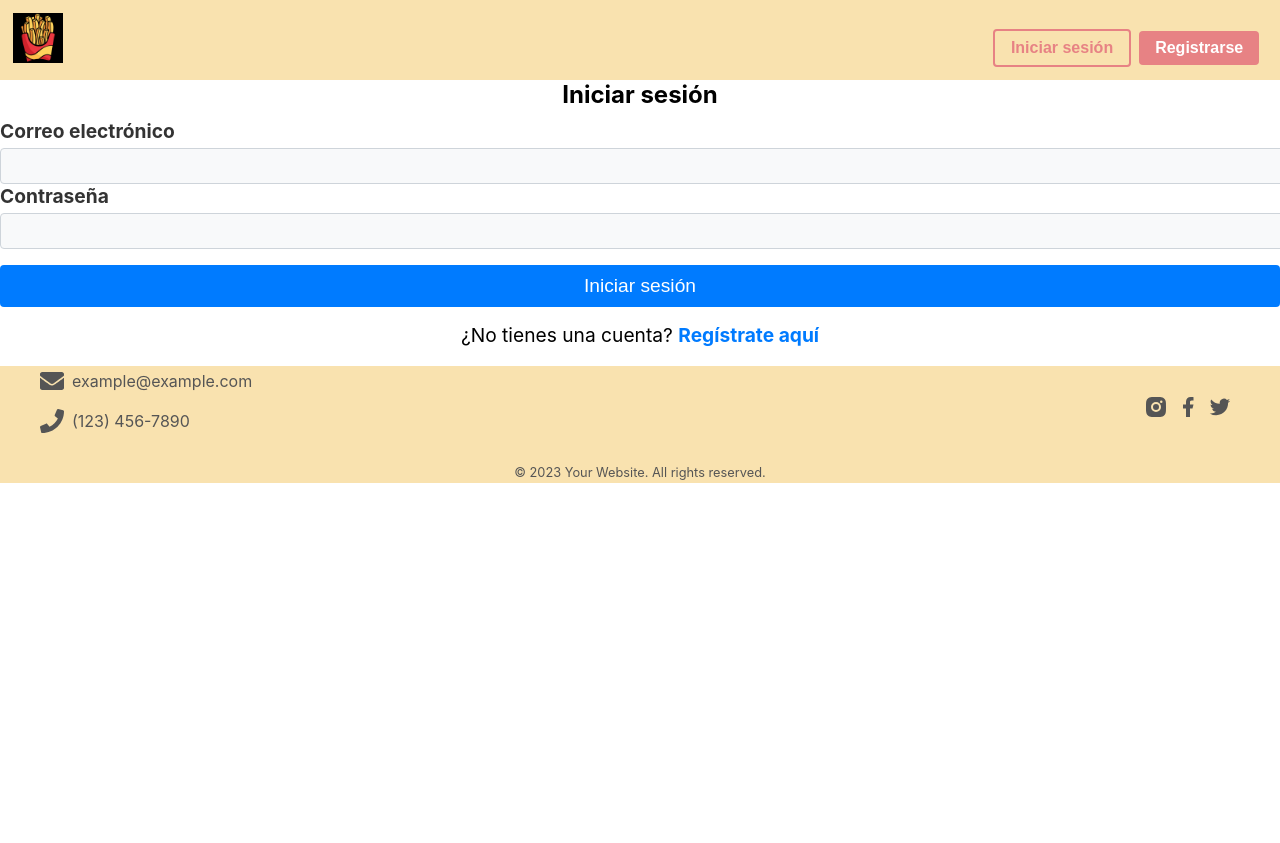
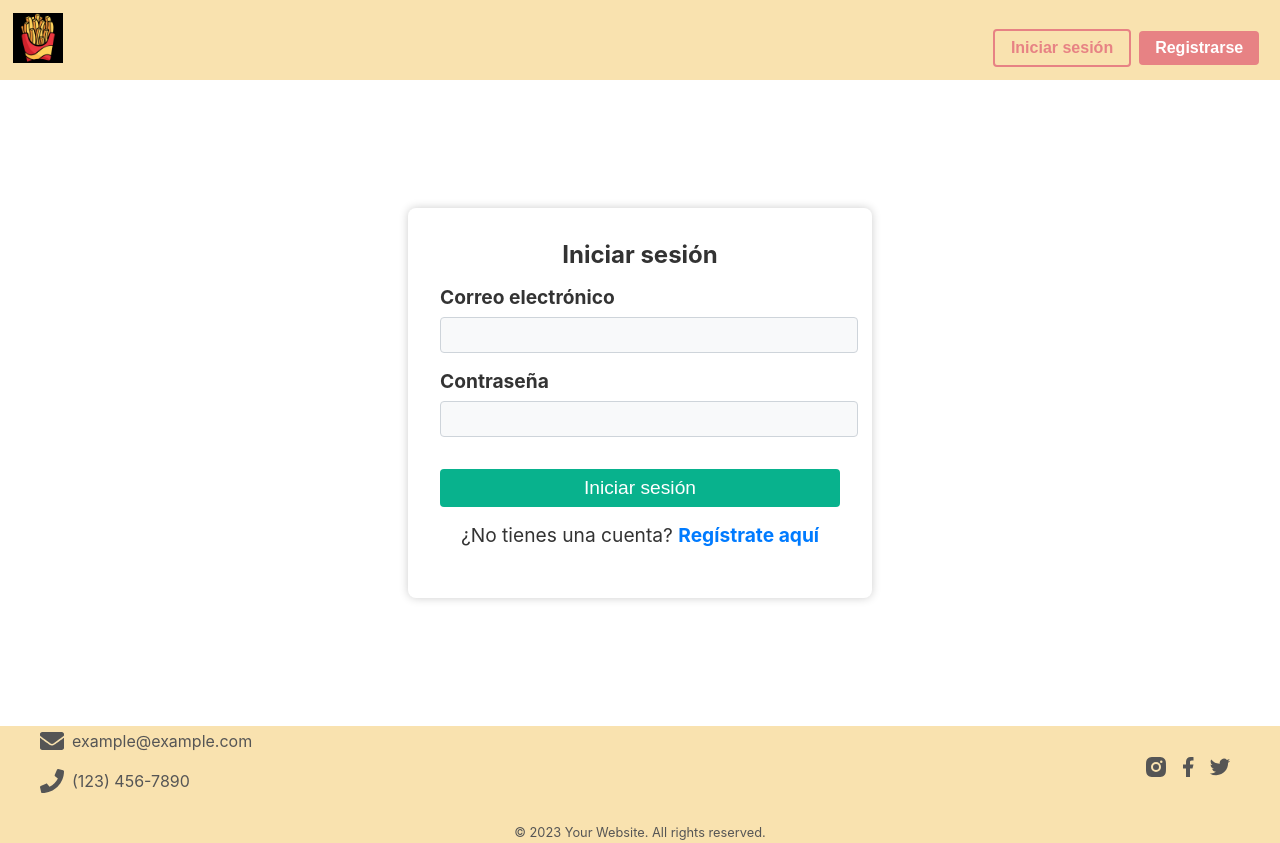
Before and after one commit to BrayanGalindez/PapitasConSoftware, a React (Create React App) app in the folder bogota_taste/: page /iniciar in a window 1280 px wide. Before the commit the page ends 800 px from the top, so only its background shows below. Built offline with nearby package versions, Linux system fonts and the light colour scheme; the HTML template or start-up script is replaced by a standard one.

Commit message:
Update SignIn.css

```diff
--- a/bogota_taste/src/styles/Home/SignIn.css
+++ b/bogota_taste/src/styles/Home/SignIn.css
@@ -1,28 +1,36 @@
-.form-container {
+.custom-form-container {
   width: 400px;
   margin: 10% auto;
   padding: 2rem;
-  background-color: #f9f9f9;
+  background-color: #ffffff;
   border-radius: 0.5rem;
   box-shadow: 0 0 10px rgba(0, 0, 0, 0.2);
 }
 
-.form-container h2 {
+.custom-form-title {
   margin-bottom: 1rem;
   text-align: center;
+  color: #333333;
 }
 
-.form-group {
+.custom-error-message {
+  margin-top: 1rem;
+  text-align: center;
+  color: red;
+}
+
+.custom-form-group {
   margin-bottom: 1rem;
 }
 
-label {
+.custom-form-group label {
   display: block;
   margin-bottom: 0.5rem;
   font-size: 1.2rem;
+  color: #333333;
 }
 
-input {
+.custom-form-group input {
   display: block;
   width: 100%;
   padding: 0.5rem;
@@ -30,33 +38,33 @@ input {
   border-radius: 0.25rem;
   border: 1px solid #ced4da;
   background-color: #f8f9fa;
+  color: #333333;
 }
 
-button[type="submit"] {
+.custom-form-button[type="submit"] {
   display: block;
   width: 100%;
   margin-top: 1rem;
   padding: 0.5rem;
   font-size: 1.2rem;
-  color: #fff;
-  background-color: #007bff;
+  color: #ffffff;
+  background-color: #08b28d;
   border: 0;
   border-radius: 0.25rem;
 }
 
-p {
+.custom-form-button[type="submit"]:hover {
+  background-color: #c53c1a;
+}
+
+.custom-form-container p {
   margin-top: 1rem;
   text-align: center;
+  color: #333333;
 }
 
-p a {
+.custom-form-container p a {
   color: #007bff;
   text-decoration: none;
   font-weight: bold;
 }
-
-@media (max-width: 600px) {
-  .form-container {
-    width: 90%;
-  }
-}
```
